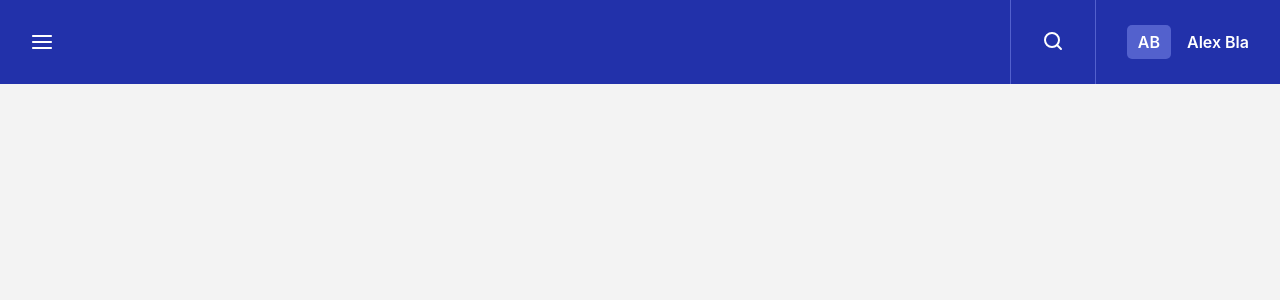
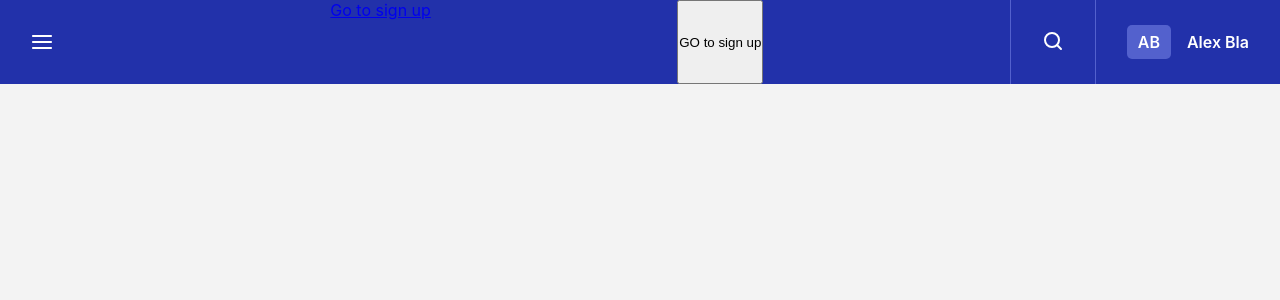
Before and after one commit to Dukel59/TMS_React, a React (Create React App) app: page / in a window 1280 px wide. Shown: the top 300 px of the page. Built offline with nearby package versions, Linux system fonts and the light colour scheme; no server answers.

Commit message:
add class work functionality

```diff
--- a/package.json
+++ b/package.json
@@ -8,6 +8,8 @@
     "@testing-library/user-event": "^13.5.0",
     "react": "^18.2.0",
     "react-dom": "^18.2.0",
+    "react-router": "^6.14.0",
+    "react-router-dom": "^6.14.0",
     "react-scripts": "5.0.1",
     "sass": "^1.63.6",
     "web-vitals": "^2.1.4"
--- a/src/App.js
+++ b/src/App.js
@@ -1,6 +1,7 @@
 import {useEffect, useState} from "react";
 import {PostsContext} from "./context/posts";
 
+import RoutesComponent from "./routes";
 import Menu from "./components/menu/menu";
 import Tabs from "./components/tabs/tabs";
 import Input from "./components/form/input/input";
@@ -10,6 +11,7 @@ import {TABS} from "./constants/tabs";
 import './App.scss';
 import Posts from "./components/posts/posts";
 import SearchResult from "./pages/searchResult/searchResult";
+import {Route} from "react-router-dom";
 
 const user = {
     firstName: "Alex",
@@ -62,8 +64,8 @@ function App() {
               {/*<Tabs activeTab={activeTab} setActiveTab={setActiveTab} tabs={TABS}/>*/}
               {/*<Input value={formValues.name} label={formValues.name.label} onChange={setNewValue}/>*/}
               {/*<Textarea value={formValues.msg} label={formValues.msg.label} onChange={setNewValue}/>*/}
+                <RoutesComponent />
 
-              <SearchResult />
           </div>
       </PostsContext.Provider>
   );
--- a/src/components/menu/menu.js
+++ b/src/components/menu/menu.js
@@ -1,13 +1,26 @@
+import {NavLink} from "react-router-dom";
+import {useNavigate} from "react-router-dom";
 import MenuButton from "./menuButton/menuButton";
 import UserProfile from "./userProfile/userProfile";
 import MenuSearch from "./menuSearch/menuSearch";
 
 import './menu.scss'
+import {ROUTES} from "../../constants/routes";
+import {useCallback} from "react";
 
 const Menu = ({user}) => {
+    const navigate = useNavigate();
+    const goTosignUp = useCallback(() => {
+        navigate(ROUTES.signUP)
+    }, [])
     return (
         <div className="menu">
             <MenuButton/>
+
+            <NavLink to={ROUTES.signUP}>Go to sign up</NavLink>
+
+            <button onClick={goTosignUp}>GO to sign up</button>
+
             <div className="menu-search-user">
                 <MenuSearch/>
                 <UserProfile user={user}/>
--- a/src/components/posts/posts.js
+++ b/src/components/posts/posts.js
@@ -1,7 +1,11 @@
 import './posts.scss'
 import PostItem from "./postItem/postItem";
+import {useContext} from "react";
+import {PostsContext} from "../../context/posts";
 
-const Posts = ({ posts }) => {
+const Posts = () => {
+
+    const { posts } = useContext(PostsContext)
 
     if(posts.length === 0) {
         return null
--- /dev/null
+++ b/src/constants/routes.js
@@ -0,0 +1,4 @@
+export const ROUTES = {
+    main: '/',
+    'posts': 'posts'
+}
--- a/src/index.js
+++ b/src/index.js
@@ -1,4 +1,5 @@
 import React from 'react';
+import {BrowserRouter} from "react-router-dom";
 import ReactDOM from 'react-dom/client';
 import './index.css';
 import App from './App';
@@ -6,9 +7,11 @@ import reportWebVitals from './reportWebVitals';
 
 const root = ReactDOM.createRoot(document.getElementById('root'));
 root.render(
-  <React.StrictMode>
-    <App />
-  </React.StrictMode>
+    <BrowserRouter>
+        <React.StrictMode>
+            <App />
+        </React.StrictMode>
+    </BrowserRouter>
 );
 
 // If you want to start measuring performance in your app, pass a function
--- /dev/null
+++ b/src/pages/empty/Empty.js
@@ -0,0 +1,9 @@
+const Empty = () => {
+    return (
+        <>
+            No Pages Found
+        </>
+    )
+}
+
+export default Empty
--- /dev/null
+++ b/src/pages/landing/landing.js
@@ -0,0 +1,11 @@
+import SearchResult from "../searchResult/searchResult";
+
+const Landing = () => {
+    return (
+        <>
+            <SearchResult />
+        </>
+    )
+}
+
+export default Landing;
--- /dev/null
+++ b/src/routes.js
@@ -0,0 +1,20 @@
+import {Routes, Route} from "react-router-dom";
+import { ROUTES } from "./constants/routes";
+import Landing from "./pages/landing/landing";
+import Title from "./components/title/title";
+import Empty from "./pages/empty/Empty";
+import Posts from "./components/posts/posts";
+
+const RoutesComponent = () => {
+    return (
+        <Routes>
+            <Route path={ROUTES.main}>
+                <Route index element={<Landing />}></Route>
+                <Route path={ROUTES.posts} element={<Posts />} />
+            </Route>
+            <Route path="*" element={<Empty />} />
+        </Routes>
+    )
+}
+
+export default RoutesComponent;
```
Also changed, not shown: 1 other file (tests, documents, lock files or other folders).
